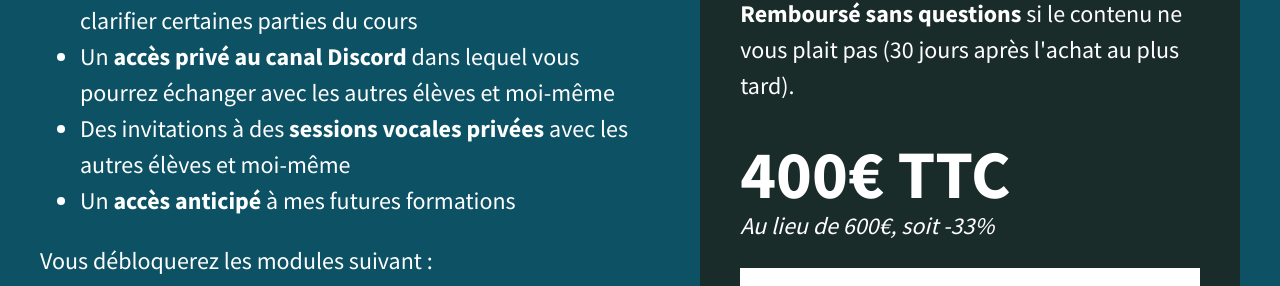
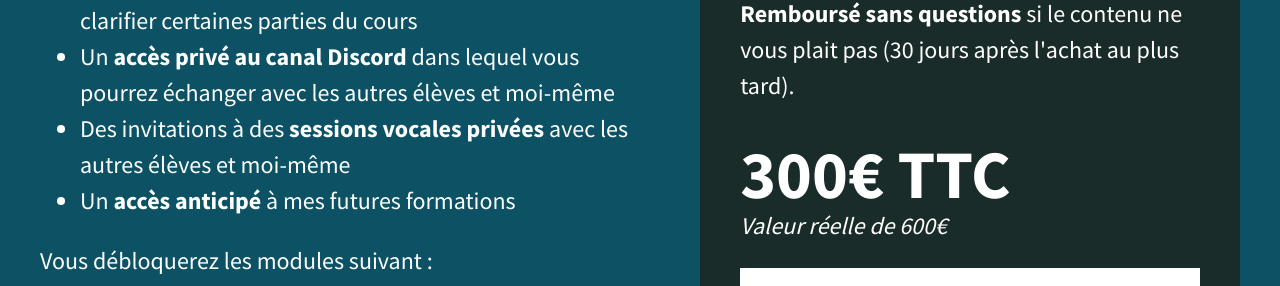
Before and after one commit to Ancyr-Academy/clean-architecture-landing-page, a Next.js app: page / in a window 1280 px wide. Shown: the part 6247-6533 px from the top of the page. Built offline with nearby package versions, Linux system fonts and the light colour scheme.

Commit message:
task: fix price

```diff
--- a/lib/app.ts
+++ b/lib/app.ts
@@ -1,2 +1,2 @@
 export const getCourseURL = () =>
-  "https://academy.ancyr.fr/p/clean-architecture";
+  "https://ancyracademy.fr/p/clean-architecture";
--- a/src/sections/Included.tsx
+++ b/src/sections/Included.tsx
@@ -71,10 +71,10 @@ export const Included: React.FC<{}> = () => {
               {/* <br /> */}
               <b>
                 {" "}
-                <Price>400€ TTC</Price>
+                <Price>300€ TTC</Price>
               </b>
               <br />
-              <i>Au lieu de 600€, soit -33%</i>
+              <i>Valeur réelle de 600€</i>
             </JoinParagraph>
             <JoinButton href={getCourseURL()}>
               J'accède à la formation
```
